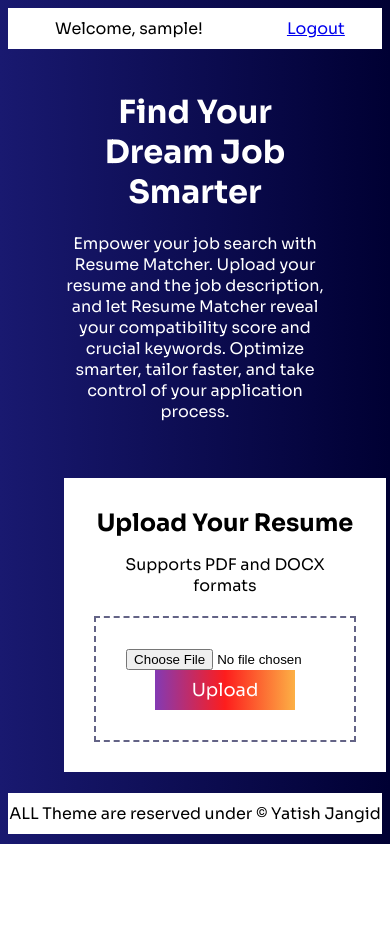
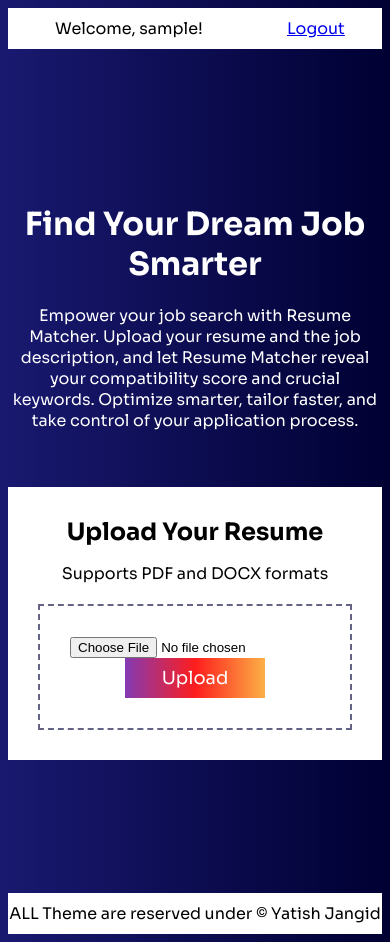
Before and after one commit to shobhagjangid/resume-analayzer, a Flask app: page / in a window 390 px wide. Before the commit the page ends 844 px from the top, so only its background shows below. Run offline with Flask 3, Linux system fonts and the light colour scheme; the visitor is signed in with stand-in values (Sample User, id 1); some web fonts are replaced.

Commit message:
responsive

```diff
--- a/templates/index.html
+++ b/templates/index.html
@@ -81,6 +81,17 @@
     padding: 10px;
 }
 
+*{
+  box-sizing: border-box;
+}
+
+       @media screen and (max-width:767px) {
+            .container {
+    max-width: 100%;
+    height: 100vh;
+            }
+        }
+
 </style>
 </head>
 <body>
```
Also changed, not shown: templates/login.html (+8 -0 lines), templates/result.html (+11 -0 lines), templates/signup.html (+7 -0 lines).
